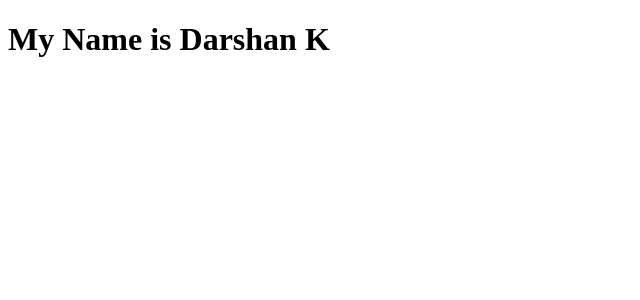
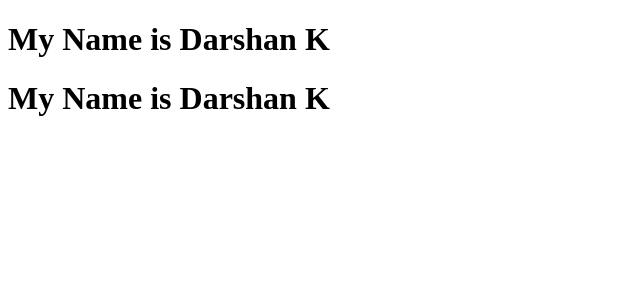
Before and after one commit to Darshank81/weddingdays, an Angular app: page / in a window 1280 px wide. Shown: the top 300 px of the page, without its empty margins (0-640 px from the left). Built offline with nearby package versions, Linux system fonts and the light colour scheme.

Commit message:
added second line

```diff
--- a/src/app/app.component.html
+++ b/src/app/app.component.html
@@ -1 +1,2 @@
 <h1>My Name is Darshan K</h1>
+<h1>My Name is Darshan K</h1>
```
